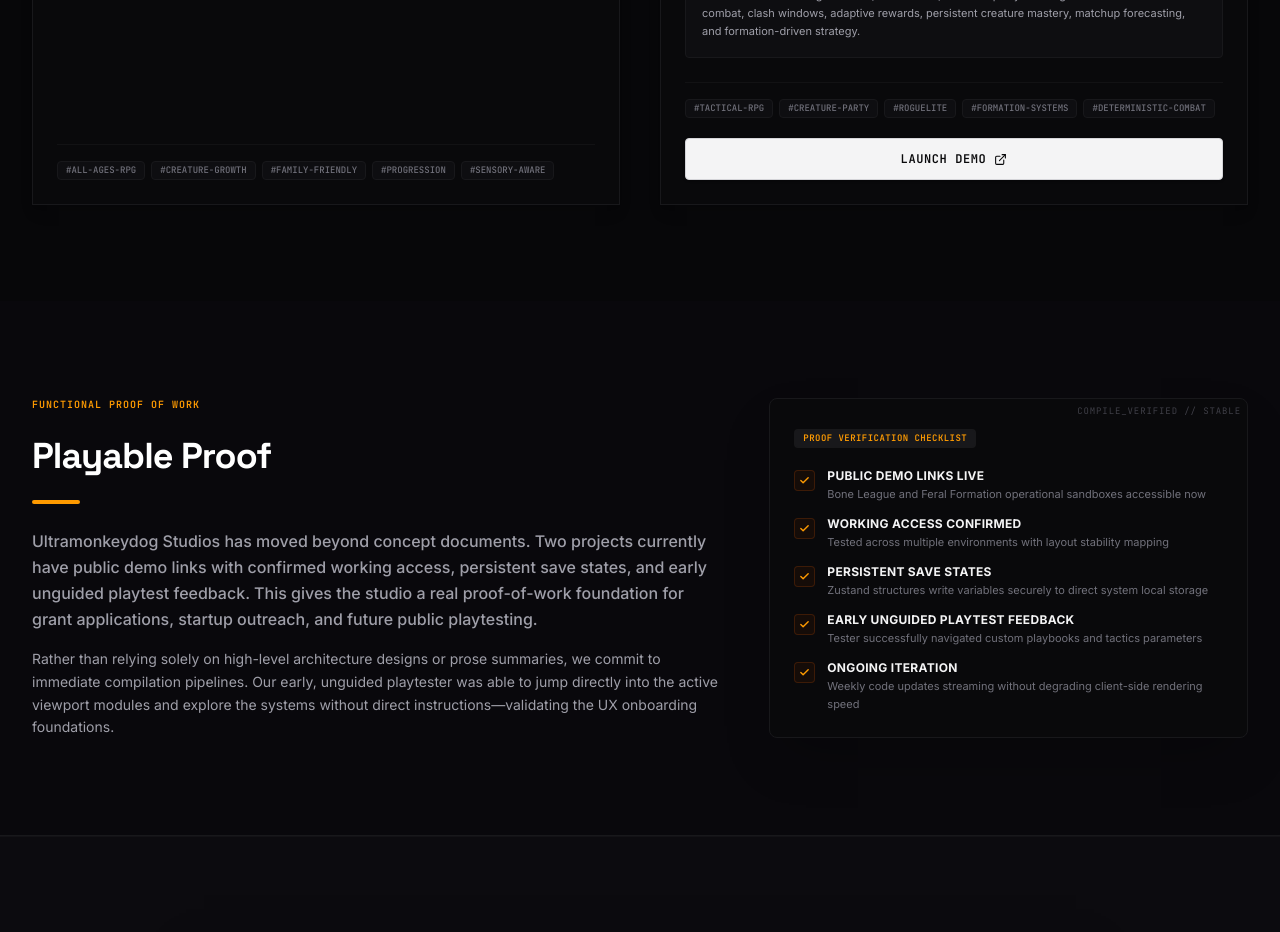
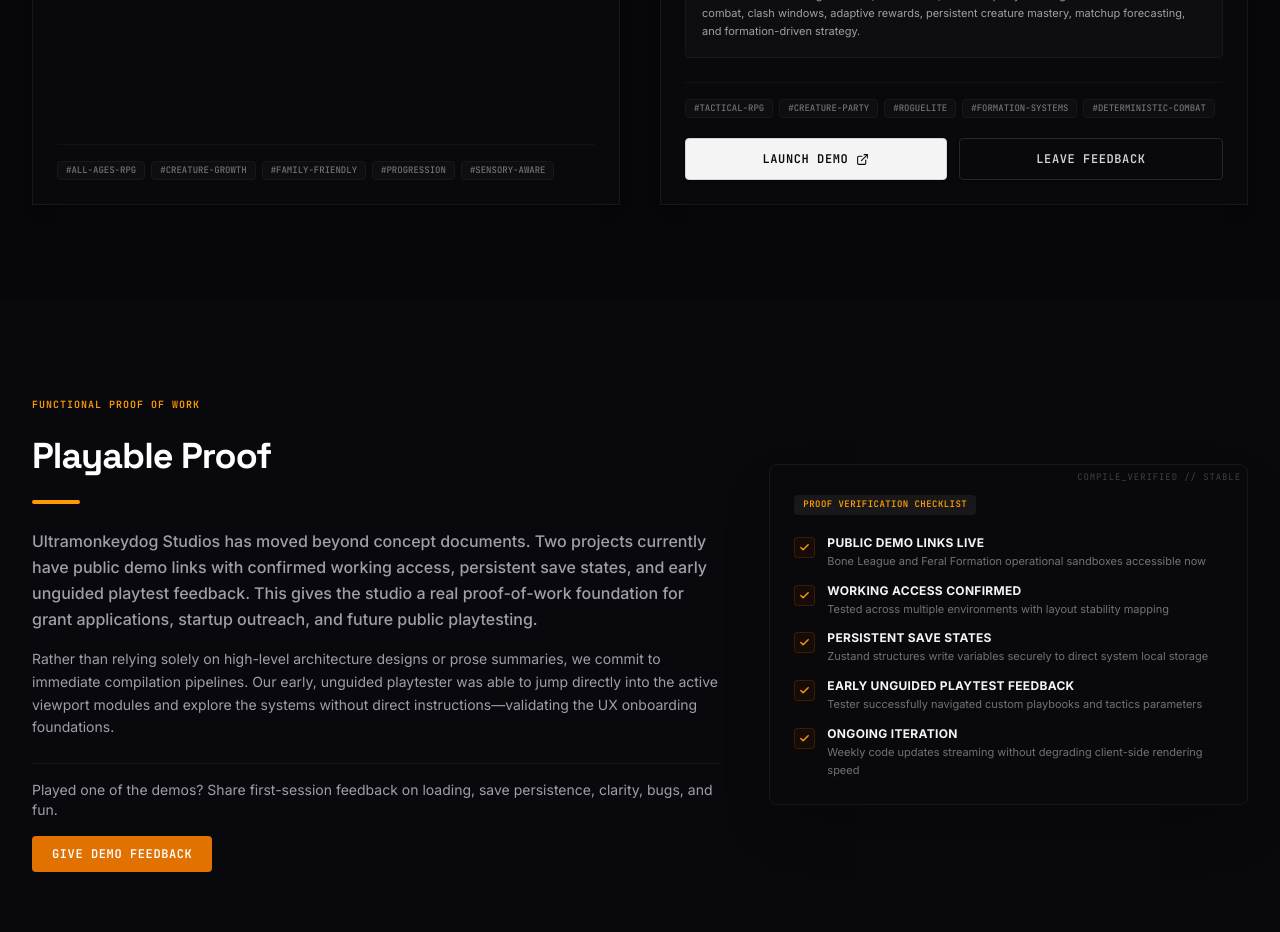
Before and after one commit to ultramonkey23/Ultramonkeydog-studios-, a React (Vite) app: page / in a window 1280 px wide. Shown: the part 3680-4612 px from the top of the page. Built offline with nearby package versions, Linux system fonts and the light colour scheme.

Commit message:
feat: add demo feedback links to projects
Integrate a feedback form CTA to the studio landing page and project cards to facilitate unguided playtester reporting.

```diff
--- a/src/App.tsx
+++ b/src/App.tsx
@@ -300,6 +300,21 @@
                   <p>
                     Rather than relying solely on high-level architecture designs or prose summaries, we commit to immediate compilation pipelines. Our early, unguided playtester was able to jump directly into the active viewport modules and explore the systems without direct instructions—validating the UX onboarding foundations.
                   </p>
+
+                  {/* Feedback CTA */}
+                  <div className="pt-4 border-t border-zinc-900 mt-6">
+                    <p className="text-zinc-400 text-xs sm:text-sm mb-4">
+                      Played one of the demos? Share first-session feedback on loading, save persistence, clarity, bugs, and fun.
+                    </p>
+                    <a
+                      href="https://forms.gle/ZHcmhicFxrvuY1hQ9"
+                      target="_blank"
+                      rel="noopener noreferrer"
+                      className="inline-flex items-center gap-2 bg-amber-600 hover:bg-amber-500 text-white font-mono text-xs font-bold px-5 py-2.5 rounded transition-colors uppercase tracking-wider"
+                    >
+                      Give Demo Feedback
+                    </a>
+                  </div>
                 </div>
               </div>
 
@@ -567,6 +582,18 @@
               For funding, collaboration, partnership, or project inquiries:
             </p>
 
+            <div className="mb-10 p-4 bg-zinc-950/40 border border-zinc-900 rounded inline-flex flex-col items-center gap-3">
+              <p className="text-zinc-400 text-xs">Public demo feedback is currently being collected through a short Google Form.</p>
+              <a
+                href="https://forms.gle/ZHcmhicFxrvuY1hQ9"
+                target="_blank"
+                rel="noopener noreferrer"
+                className="bg-amber-600 hover:bg-amber-500 text-white font-mono text-xs font-bold px-4 py-2 rounded transition-colors uppercase tracking-wider"
+              >
+                Demo Feedback Form
+              </a>
+            </div>
+
             {/* Minimalist interactive email display card */}
             <div className="bg-zinc-950/60 rounded p-6 border-2 border-zinc-900 max-w-sm mx-auto mb-10 flex flex-col items-center justify-center gap-3.5 relative overflow-hidden">
               <div className="absolute top-0 inset-x-0 h-1 bg-amber-500" />
--- a/src/components/ProjectCard.tsx
+++ b/src/components/ProjectCard.tsx
@@ -506,14 +506,22 @@
         </div>
 
         {project.demoUrl && (
-          <div className="mt-5">
+          <div className="mt-5 flex gap-3">
             <a
               href={project.demoUrl}
               target="_blank"
               rel="noopener noreferrer"
-              className="group-hover:scale-[1.01] inline-flex items-center gap-2 w-full justify-center bg-zinc-100 hover:bg-white text-zinc-950 hover:text-black font-semibold px-4 py-3 rounded text-xs tracking-wider font-mono uppercase transition-all shadow border border-zinc-300"
+              className="group-hover:scale-[1.01] flex-grow inline-flex items-center gap-2 justify-center bg-zinc-100 hover:bg-white text-zinc-950 hover:text-black font-semibold px-4 py-3 rounded text-xs tracking-wider font-mono uppercase transition-all shadow border border-zinc-300"
             >
               Launch Demo <ExternalLink size={13} className="text-zinc-950 group-hover:translate-x-0.5 group-hover:-translate-y-0.5 transition-transform" />
+            </a>
+            <a
+              href="https://forms.gle/ZHcmhicFxrvuY1hQ9"
+              target="_blank"
+              rel="noopener noreferrer"
+              className="group-hover:scale-[1.01] flex-grow inline-flex items-center gap-2 justify-center bg-zinc-950 hover:bg-zinc-900 border border-zinc-800 text-zinc-300 hover:text-white font-semibold px-4 py-3 rounded text-xs tracking-wider font-mono uppercase transition-all shadow"
+            >
+              Leave Feedback
             </a>
           </div>
         )}
```
